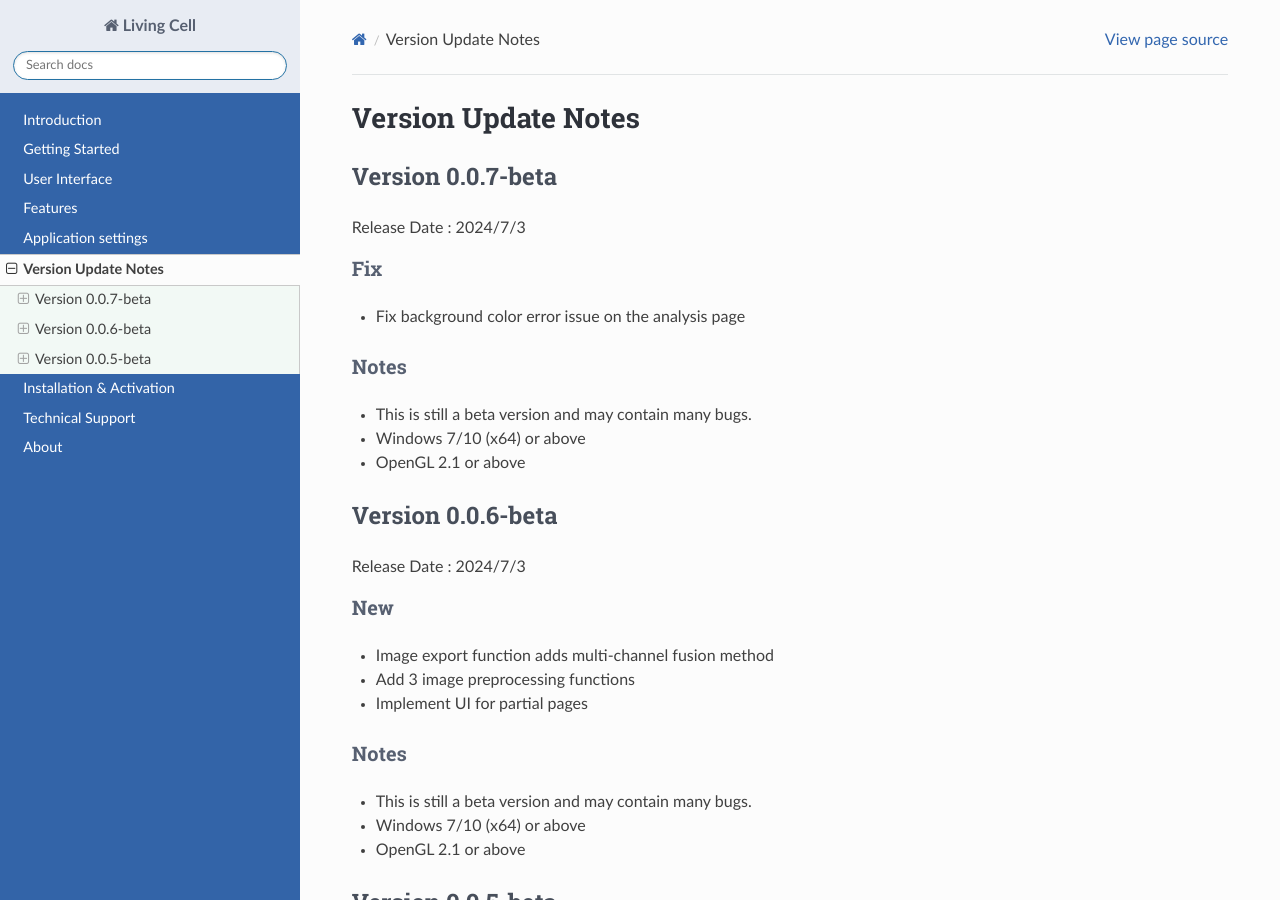
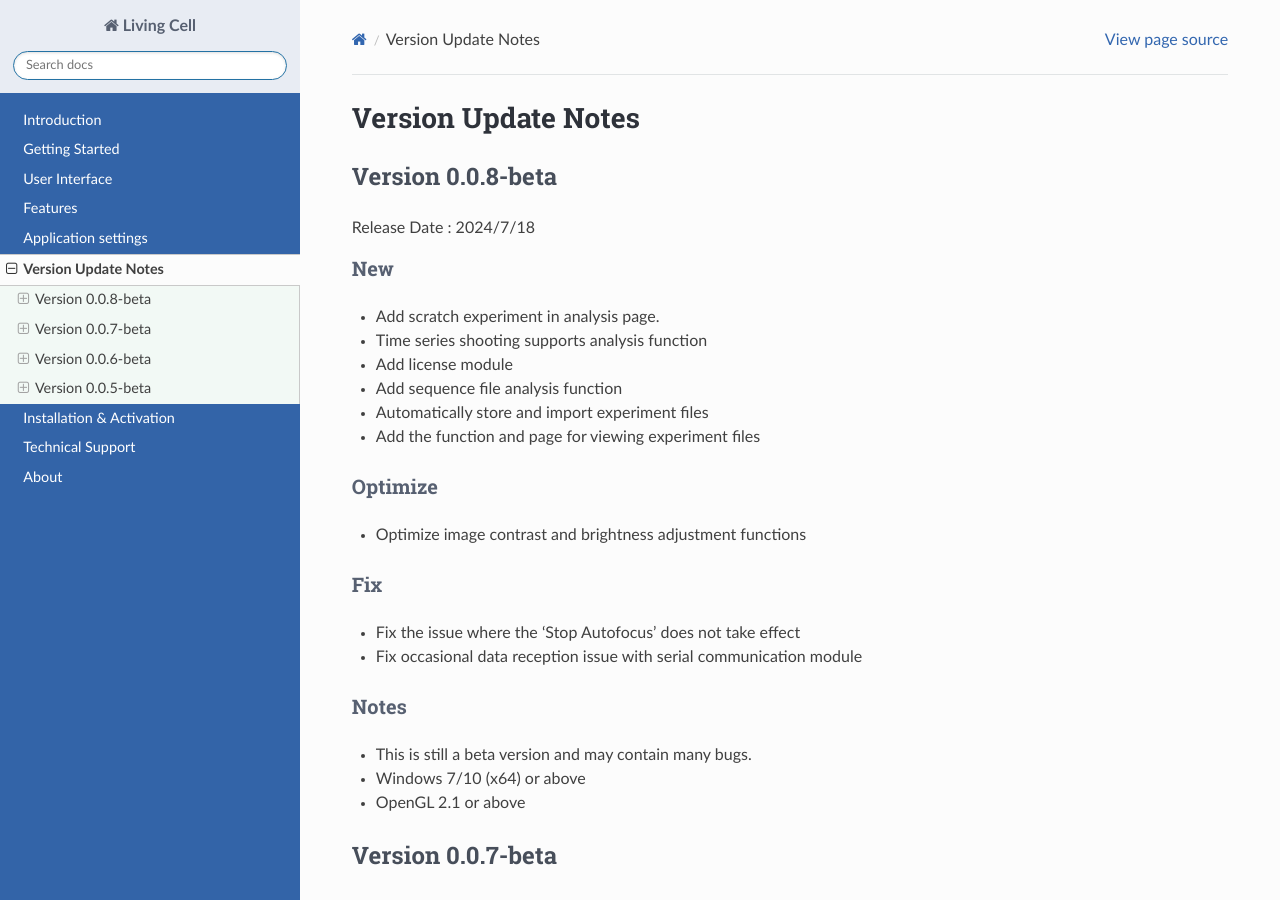
Before and after one commit to yangtong93/living-cell-docs, a Sphinx documentation site: the page built from source/user_guide/upgrade.md, in a window 1280 px wide and 900 px high. Built offline with Sphinx 7.4.7 and the Read the Docs theme 2.0.0, drawn with Linux system fonts in a browser that asks for light colours; pages that are not in the unit, such as notebooks, are missing from menus.

Commit message:
feature: v0.0.8

```diff
--- a/source/user_guide/upgrade.md
+++ b/source/user_guide/upgrade.md
@@ -1,4 +1,29 @@
 # Version Update Notes
+
+## Version 0.0.8-beta
+
+Release Date : 2024/7/18
+
+### New
+* Add scratch experiment in analysis page.
+* Time series shooting supports analysis function
+* Add license module
+* Add sequence file analysis function
+* Automatically store and import experiment files
+* Add the function and page for viewing experiment files
+
+
+### Optimize
+* Optimize image contrast and brightness adjustment functions
+
+### Fix
+* Fix the issue where the 'Stop Autofocus' does not take effect
+* Fix occasional data reception issue with serial communication module
+
+### Notes
+* This is still a beta version and may contain many bugs.
+* Windows 7/10 (x64) or above
+* OpenGL 2.1 or above
 
 ## Version 0.0.7-beta
 
```
Also changed, not shown: 1 other file.
